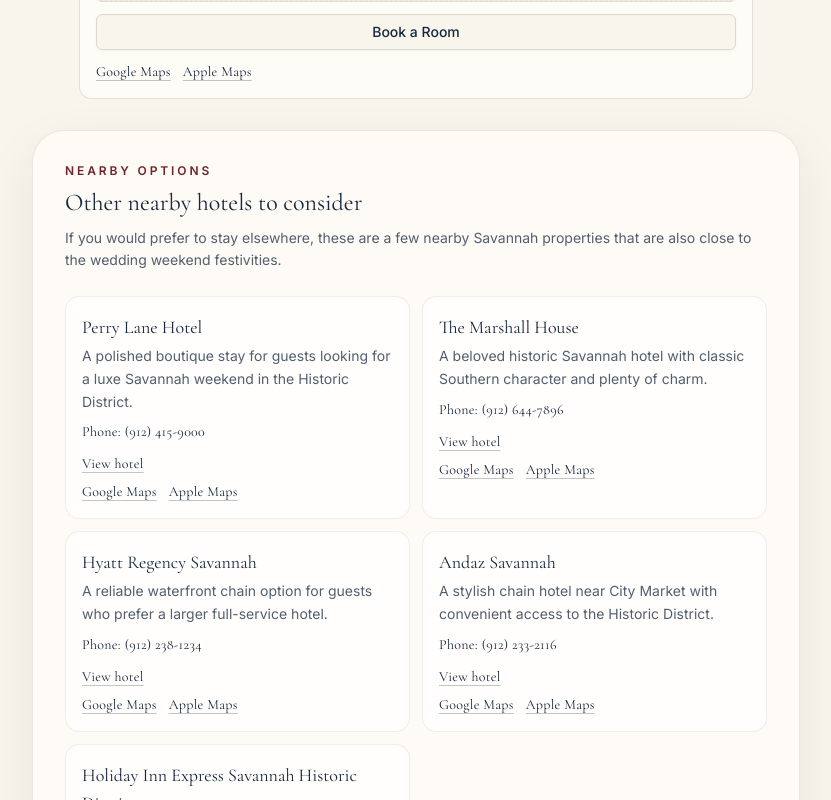
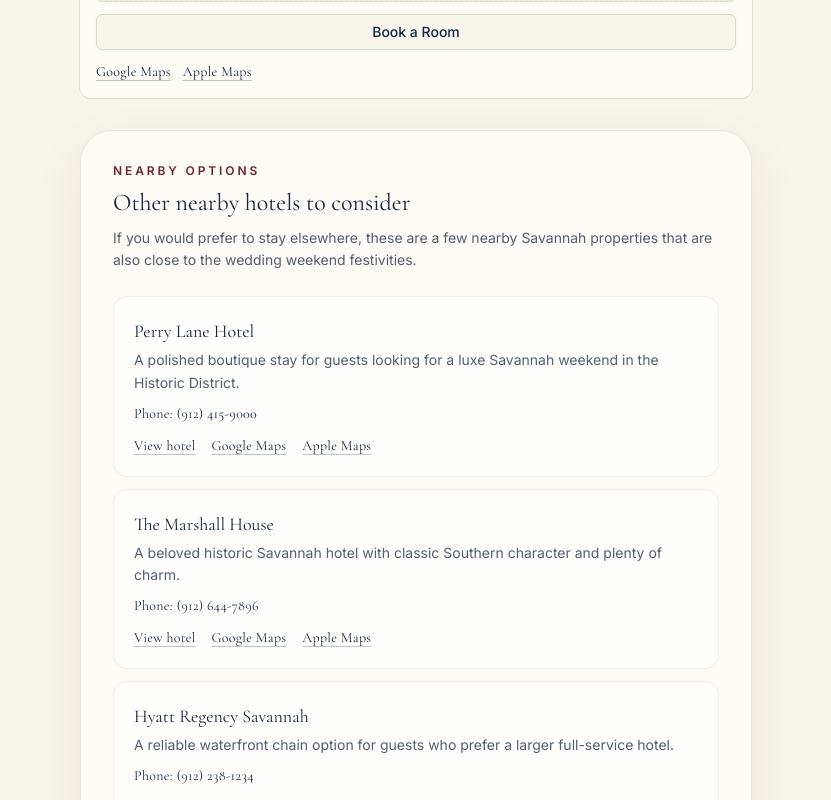
Before and after one commit to Bmorrissey34/WeddingPage, a Next.js app: page /travel in a window 1280 px wide. Shown: the part 1480-2280 px from the top of the page, without its empty margins (224-1055 px from the left). Built offline with nearby package versions, Linux system fonts and the light colour scheme.

Commit message:
travel page aditions

```diff
--- a/app/travel/page.tsx
+++ b/app/travel/page.tsx
@@ -133,7 +133,7 @@ export default function TravelPage() {
             </CardContent>
           </Card>
 
-          <div className="mx-auto mt-8 max-w-3xl rounded-[2rem] border border-[rgba(34,49,63,0.1)] bg-[rgba(255,252,247,0.82)] p-6 shadow-[0_18px_50px_rgba(61,42,32,0.08)] sm:p-8">
+          <div className="mx-auto mt-8 max-w-2xl rounded-[2rem] border border-[rgba(34,49,63,0.1)] bg-[rgba(255,252,247,0.82)] p-6 shadow-[0_18px_50px_rgba(61,42,32,0.08)] sm:p-8">
             <div className="space-y-2">
               <p className="text-xs font-semibold uppercase tracking-[0.24em] text-[var(--burgundy)]">
                 Nearby Options
@@ -145,11 +145,11 @@ export default function TravelPage() {
               </p>
             </div>
 
-            <div className="mt-6 grid gap-3 sm:grid-cols-2">
+            <div className="mt-6 flex flex-col gap-3">
               {nearbyHotels.map((hotel) => (
                 <div
                   key={hotel.id}
-                  className="rounded-2xl border border-[rgba(34,49,63,0.08)] bg-white/70 p-4"
+                  className="rounded-2xl border border-[rgba(34,49,63,0.08)] bg-white/70 p-5"
                 >
                   <h4 className="font-serif text-lg text-foreground">{hotel.name}</h4>
                   <p className="mt-1 text-sm leading-relaxed text-muted-foreground">{hotel.note}</p>
@@ -159,15 +159,15 @@ export default function TravelPage() {
                       <span className="font-serif tracking-[0.02em] text-foreground">{hotel.phone}</span>
                     </p>
                   ) : null}
+                  <div className="mt-3 flex flex-wrap gap-x-4 gap-y-2 text-sm">
                     <a
                       href={hotel.url}
                       target="_blank"
                       rel="noreferrer"
-                    className={`mt-3 ${travelLinkClassName}`}
+                      className={travelLinkClassName}
                     >
                       View hotel
                     </a>
-                  <div className="mt-2 flex flex-wrap gap-3 text-sm">
                     <a
                       href={getGoogleMapsUrl(`${hotel.name}, Savannah, GA`)}
                       target="_blank"
@@ -206,7 +206,8 @@ export default function TravelPage() {
               src="/images/savannah-square.png"
               alt="A historic Savannah square with a fountain and oak trees"
               fill
-              className="object-cover"
+              loading="eager"
+              className="object-cover object-center"
             />
           </div>
 
```
Also changed, not shown: 1 other file (tests, documents, lock files or other folders). Lines whose indentation alone changed are shown as unchanged.
